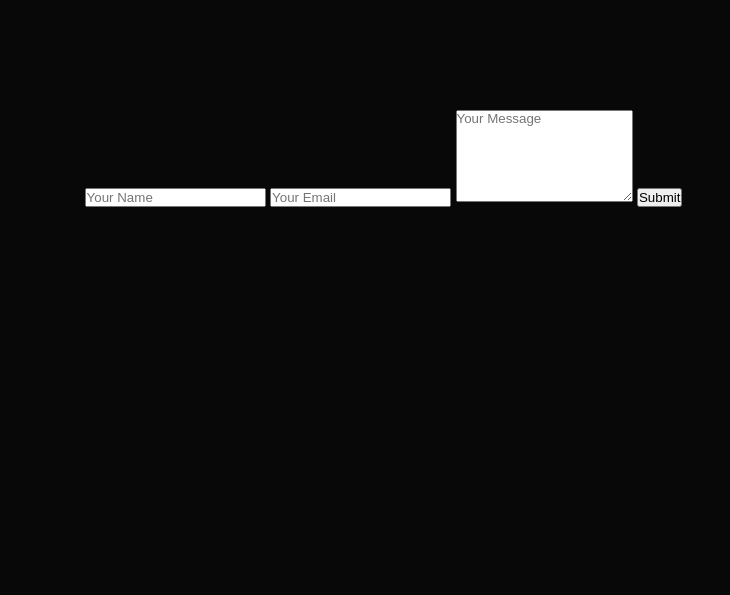
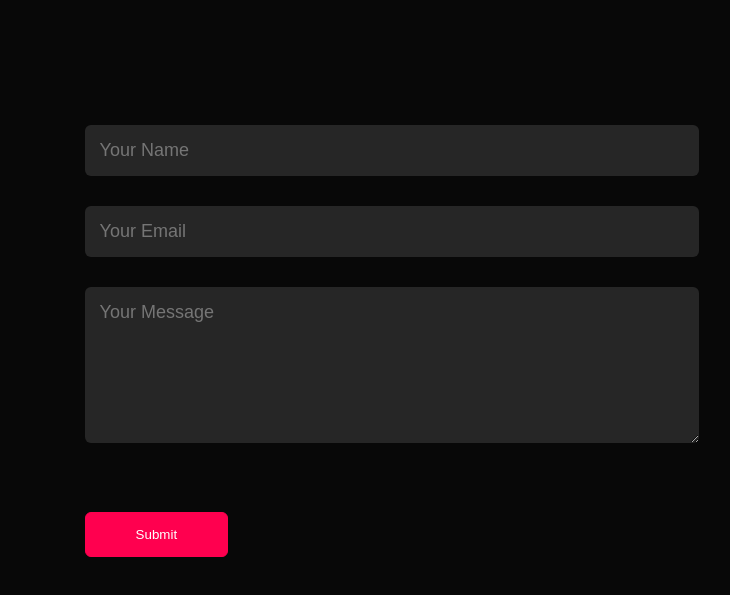
Before and after one commit to StormHS/Portfolio-Storm, a plain HTML site: page index.html in a window 1280 px wide. Shown: the part 2665-3260 px from the top of the page, 453-1183 px from the left. Before the commit the page ends 3176 px from the top, so only its background shows below. Drawn offline with Linux system fonts and the light colour scheme.

Commit message:
input fields added

```diff
--- a/index.html
+++ b/index.html
@@ -208,7 +208,7 @@
                     <input type="text" name="Name" placeholder="Your Name" required>
                     <input type="email" name="Email" placeholder="Your Email" required>
                     <textarea name="Message" rows="6" placeholder="Your Message"></textarea>
-                    <button type="submit">Submit</button>
+                    <button type="submit" class="btn btn2">Submit</button>
                 </form>
             </div>
         </div>
--- a/style.css
+++ b/style.css
@@ -333,3 +333,20 @@ font-size: 30px;
     display: inline-block;
     background: #ff004f;
 }
+
+.contact-right form{
+    width: 100%;
+}
+
+form input, form textarea{
+    width: 100%;
+    border: 0;
+    outline: none;
+    background: #262626;
+    padding: 15px;
+    margin: 15px 0;
+    color: #fff;
+    font-size: 18px;
+    border-radius: 6px;
+
+}
```
